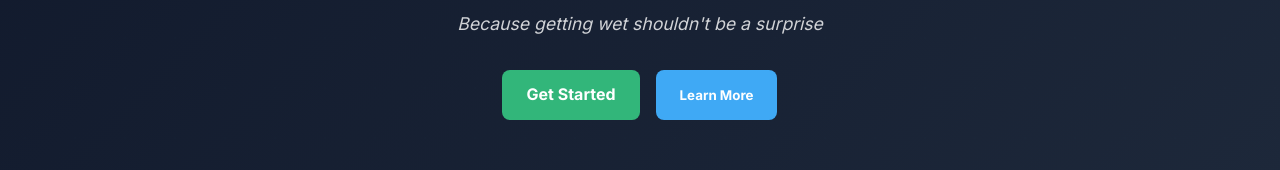
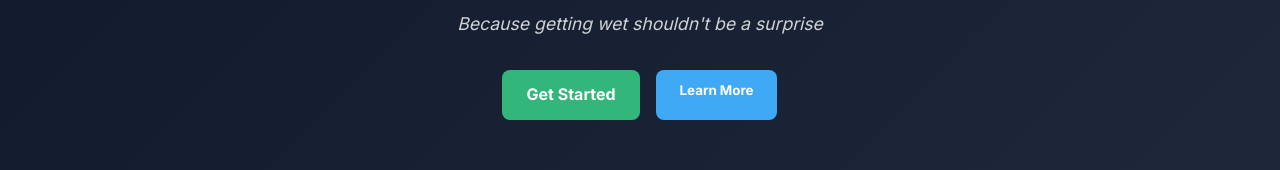
Before and after one commit to jasrmg/Flowtify, a Next.js app: page / in a window 1280 px wide. Shown: the part 487-657 px from the top of the page. Built offline with nearby package versions, Linux system fonts and the light colour scheme; no server answers.

Commit message:
fix: layout bug caused by main-content on both admin and user side

```diff
--- a/src/app/globals.css
+++ b/src/app/globals.css
@@ -78,7 +78,8 @@ h6 {
   border: none;
   cursor: pointer;
   font-family: "Inter", sans-serif;
-  display: inline-block;
+  display: flex;
+  justify-content: center;
 }
 
 .btn-primary {
--- a/src/app/layout.jsx
+++ b/src/app/layout.jsx
@@ -25,7 +25,7 @@ import RouteLoader from "@/components/RouteLoader/RouteLoader";
 
 export default function RootLayout({ children }) {
   return (
-    <html lang="en">
+    <html lang="en" data-scroll-behavior="smooth">
       <head>
         <link rel="icon" type="image/svg+xml" href="favicon.svg" />
       </head>
```
